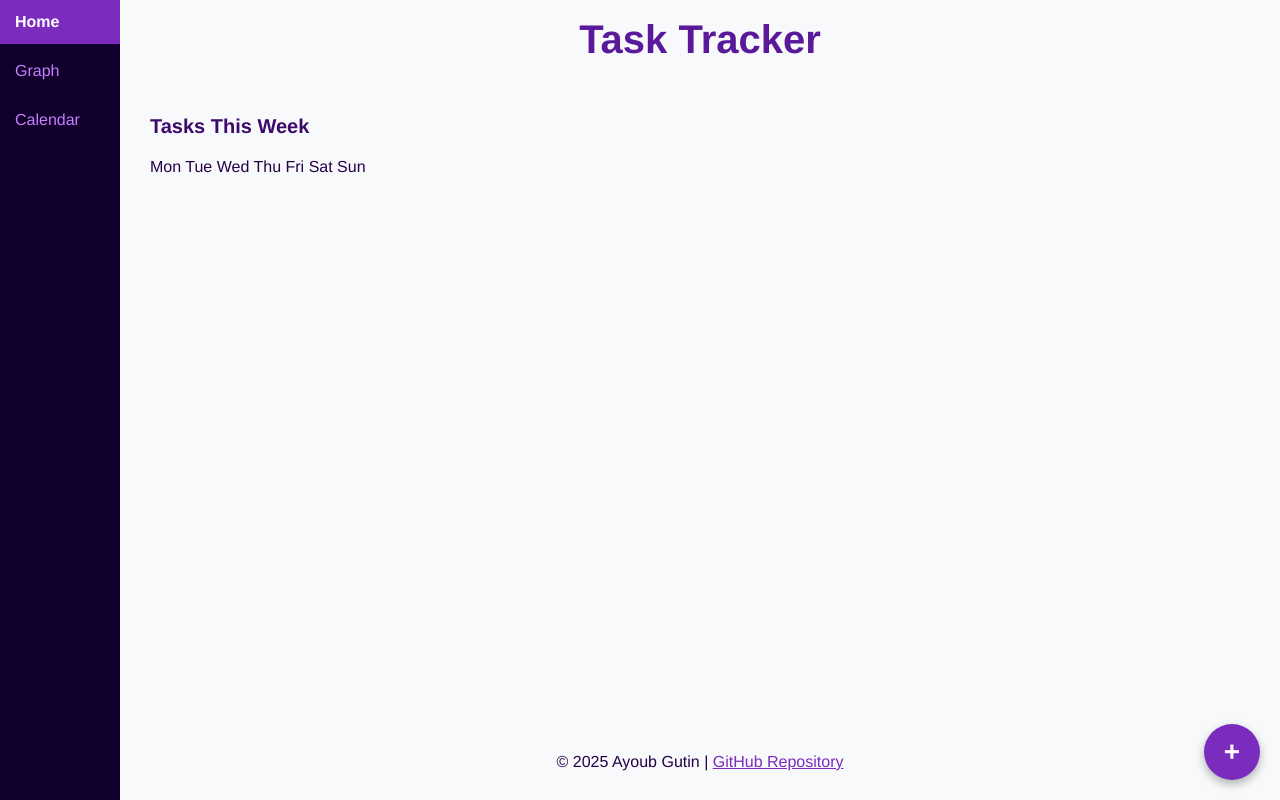
After one commit to AyoubGutin/task-tracker, a Flask app: page /calendar in a window 1280 px wide. The commit adds this page. Run offline with Flask 3, Linux system fonts and the light colour scheme.

Commit message:
started dev on calendar view

```diff
--- a/static/css/styles.css
+++ b/static/css/styles.css
@@ -23,7 +23,7 @@ html {
 }
 body {
   /* Font size, line-height, font-family */
-  font: 1.6rem/150% Helvetica, Arial, sans-serif;
+  font: 1.6rem/150% 'Monsterrat', Helvetica, Arial, sans-serif;
   /*  top and bottom margins 0,  auto left and right */
   margin: 0;
   min-height: 100vh;
@@ -43,7 +43,7 @@ footer {
   padding: 1rem 0;
   position: relative;
   bottom: 0;
-  width: 100%;
+  margin-left: 12rem;
 }
 
 footer a {
@@ -61,11 +61,11 @@ main {
 /* Headings */
 h1 {
   font-size: 4rem;
-  color: var(--colour-darkest);
+  color: var(--colour-dark-1);
 }
 h2 {
   font-size: 2rem;
-  color: var(--colour-dark-1);
+  color: var(--colour-dark-2);
 }
 
 /* ------------------------------------------------------ */
@@ -80,6 +80,7 @@ button {
   font-size: 1.3rem;
   margin-left: 0.8em;
   transition: background-color 0.2s ease;
+  font-weight: 600;
 }
 button:hover {
   background-color: var(--colour-dark-1);
@@ -129,6 +130,7 @@ input[type='submit'] {
   font-size: 1.3rem;
   margin-left: 0.8em;
   transition: background-color 0.2s ease;
+  font-weight: 600;
 }
 
 input[type='submit']:hover,
@@ -258,3 +260,6 @@ button.delete-btn {
   background-color: var(--colour-dark-1);
   transform: scale(1.1);
 }
+
+/* ------------------------------------------------------------------ */
+/* Navigation styling */
--- a/task_tracker/api.py
+++ b/task_tracker/api.py
@@ -2,12 +2,13 @@ from flask import Flask, render_template
 
 app = Flask(__name__, template_folder='../templates', static_folder='../static')
 
+
 # Main route
 @app.route('/')
 def index():
-    '''
+    """
     Render the main page
-    '''
+    """
     return render_template('index.html')
 
 
@@ -15,8 +16,14 @@ def index():
 def add_new_task_page():
     return render_template('add_task.html')
 
+
+@app.route('/calendar', methods=['GET'])
+def calendar_page():
+    return render_template('calendar.html')
+
+
 if __name__ == '__main__':
-    '''
+    """
     Run the Flask app
-    '''
+    """
     app.run(debug=True, port=5500)
--- a/templates/add_task.html
+++ b/templates/add_task.html
@@ -106,7 +106,7 @@
     <!-- Footer -->
     <footer>
       <p>
-        &copy; 2023 Ayoub Gutin |
+        &copy; 2025 Ayoub Gutin |
         <a href="https://github.com/yourusername/task-tracker"
           >GitHub Repository</a
        />
--- /dev/null
+++ b/templates/calendar.html
@@ -0,0 +1,66 @@
+<html lang='en-GB'>
+  <head>
+    <meta charset='utf-8' />
+    <title>Task Tracker | Ayoub Gutin</title>
+  <link rel='preconnect' href='https://fonts.googleapis.com'>
+  <link rel='preconnect' href='https://fonts.gstatic.com' crossorigin>
+  <link href='https://fonts.googleapis.com/css2?family=Inter:wght@400;600;700&display=swap' rel='stylesheet'>
+  <link href='https://fonts.googleapis.com/css2?family=Inter:ital,opsz,wght@0,14..32,100..900;1,14..32,100..900&family=Montserrat:ital,wght@0,100..900;1,100..900&display=swap' rel='stylesheet'>
+  <link rel='stylesheet' href='{{ url_for('static', filename='css/styles.css') }}'/>
+  </head>
+
+  <body>
+    <!-- Main header -->
+    <header>
+      <h1>Task Tracker</h1>
+    </header>
+
+    <!-- Navigation Bar-->
+    <nav>
+      <ul>
+        <li class='active'><a href='{{ url_for('index') }}'>Home</a></li>
+        <li><a href='#'>Graph </a></li>
+        <li><a href='{{ url_for('calendar_page') }}'>Calendar</a></li>
+      </ul>
+    </nav>
+
+    <main>
+        <div class='chart-container'> <!-- Holds the weekly activity -->
+            <h2>Tasks This Week</h2>
+            <div class='chart-bars'> <!-- Holds the calendar bars -->
+                <div class='bar'></div>
+                <div class='bar'></div>
+                <div class='bar'></div>
+                <div class='bar'></div>
+                <div class='bar'></div>
+                <div class='bar'></div>
+                <div class='bar'></div>
+            </div>
+            <div class='chart-labels'>
+                <span>Mon</span>
+                <span>Tue</span>
+                <span>Wed</span>
+                <span>Thu</span>
+                <span>Fri</span>
+                <span>Sat</span>
+                <span>Sun</span>
+        </div>
+
+    </main>
+
+
+    <a href='{{ url_for('add_new_task_page') }}' id='fab-add-task' class='fab' title='Add New Task'>+</a>
+    <!-- Footer -->
+    <footer>
+      <p>
+        &copy; 2025 Ayoub Gutin |
+        <a href='https://github.com/yourusername/task-tracker'
+          >GitHub Repository</a
+        />
+      </p>
+    </footer>
+  </body>
+
+  <script src='../static/js/scripts.js'>
+
+</html>
```
Also changed, not shown: templates/index.html (+42 -39 lines), main.py (line endings or trailing spaces).
